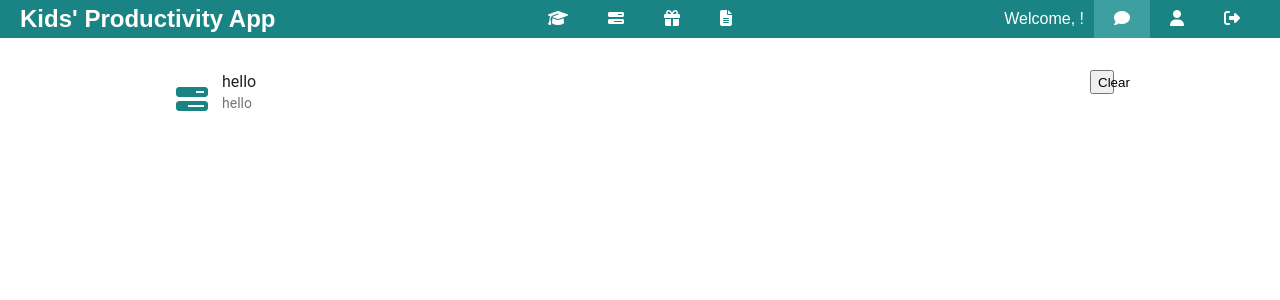
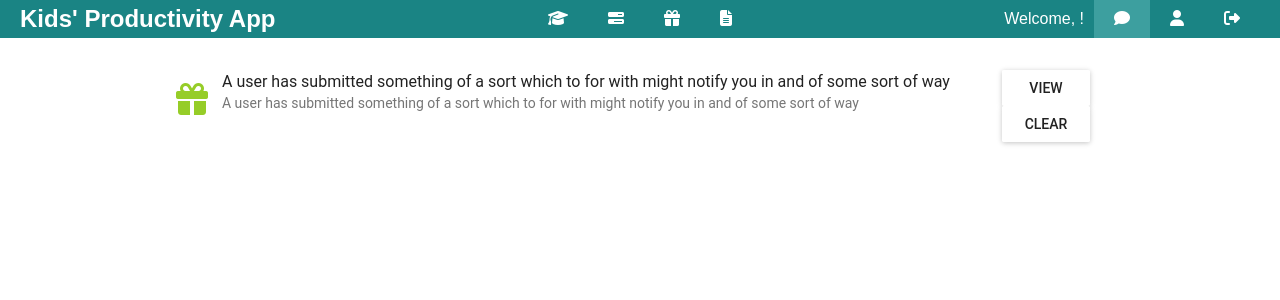
Before and after one commit to svbarker/project_bluejay, a React (Create React App) app in the folder client/: page /notifications in a window 1280 px wide. Shown: the top 300 px of the page. Built offline with nearby package versions, Linux system fonts and the light colour scheme; no server answers.

Commit message:
changed seeds clean to false and created view item button in notifications

```diff
--- a/client/src/components/Notifications.js
+++ b/client/src/components/Notifications.js
@@ -1,9 +1,11 @@
 import React from "react";
 import { List, ListItem } from "material-ui/List";
+import RaisedButton from "material-ui/RaisedButton";
 import FontIcon from "material-ui/FontIcon";
 import { red500, yellow500, blue500 } from "material-ui/styles/colors";
+const iconStyles = { marginTop: "25px", color: "#507c0c" };
 
-const iconStyles = { marginTop: "25px", color: "#507c0c" };
+console.log(RaisedButton);
 
 const icon = n => {
   return (
@@ -18,12 +20,18 @@ const icon = n => {
 };
 
 const clearButton = (notification, userId, handler) => {
-  return <button onClick={handler(userId, notification.id)}>Clear</button>;
+  return (
+    <RaisedButton label={`clear`} onClick={handler(userId, notification.id)} />
+  );
+};
+
+const takeToItemButton = (kind, id, handler) => {
+  return <RaisedButton label={`View`} onClick={handler(kind, id)} />;
 };
 
 const Notifications = ({
   notifications,
-  takeToEvent,
+  takeToItem,
   user,
   clearNotification
 }) => {
@@ -37,10 +45,14 @@ const Notifications = ({
             secondaryText={n.message}
             hoverColor={"lightgrey"}
             secondaryTextLines={2}
-            onClick={takeToEvent(n.kind, n.id)}
             leftIcon={icon(n)}
             style={{ marginLeft: "150px", marginRight: "150px" }}
-            rightIcon={clearButton(n, user.id, clearNotification)}
+            rightIcon={
+              <div style={{ marginRight: "100px" }}>
+                {takeToItemButton(n.kind, n.id, takeToItem)}
+                {clearButton(n, user.id, clearNotification)}
+              </div>
+            }
           />
         );
       })}
--- a/client/src/containers/NotificationsContainer.js
+++ b/client/src/containers/NotificationsContainer.js
@@ -12,8 +12,8 @@ class NotificationsContainer extends React.Component {
     super();
   }
 
-  takeToEvent = (event, id) => () => {
-    this.props.history.push(`/${event}s/${id}`);
+  takeToItem = (item, id) => () => {
+    this.props.history.push(`/${item}s/${id}`);
   };
 
   componentDidMount() {
@@ -24,7 +24,7 @@ class NotificationsContainer extends React.Component {
     const { user, notifications, clearNotification } = this.props;
     return (
       <Notifications
-        takeToEvent={this.takeToEvent}
+        takeToItem={this.takeToItem}
         notifications={notifications}
         clearNotification={clearNotification}
         user={user}
@@ -36,7 +36,14 @@ class NotificationsContainer extends React.Component {
 const mapStateToProps = state => {
   return {
     user: state.user,
-    notifications: [{ message: "hello", kind: "task", id: "1" }]
+    notifications: [
+      {
+        message:
+          "A user has submitted something of a sort which to for with might notify you in and of some sort of way",
+        kind: "reward",
+        id: "1"
+      }
+    ]
   };
 };
 
```
Also changed, not shown: 1 other file (tests, documents, lock files or other folders).
